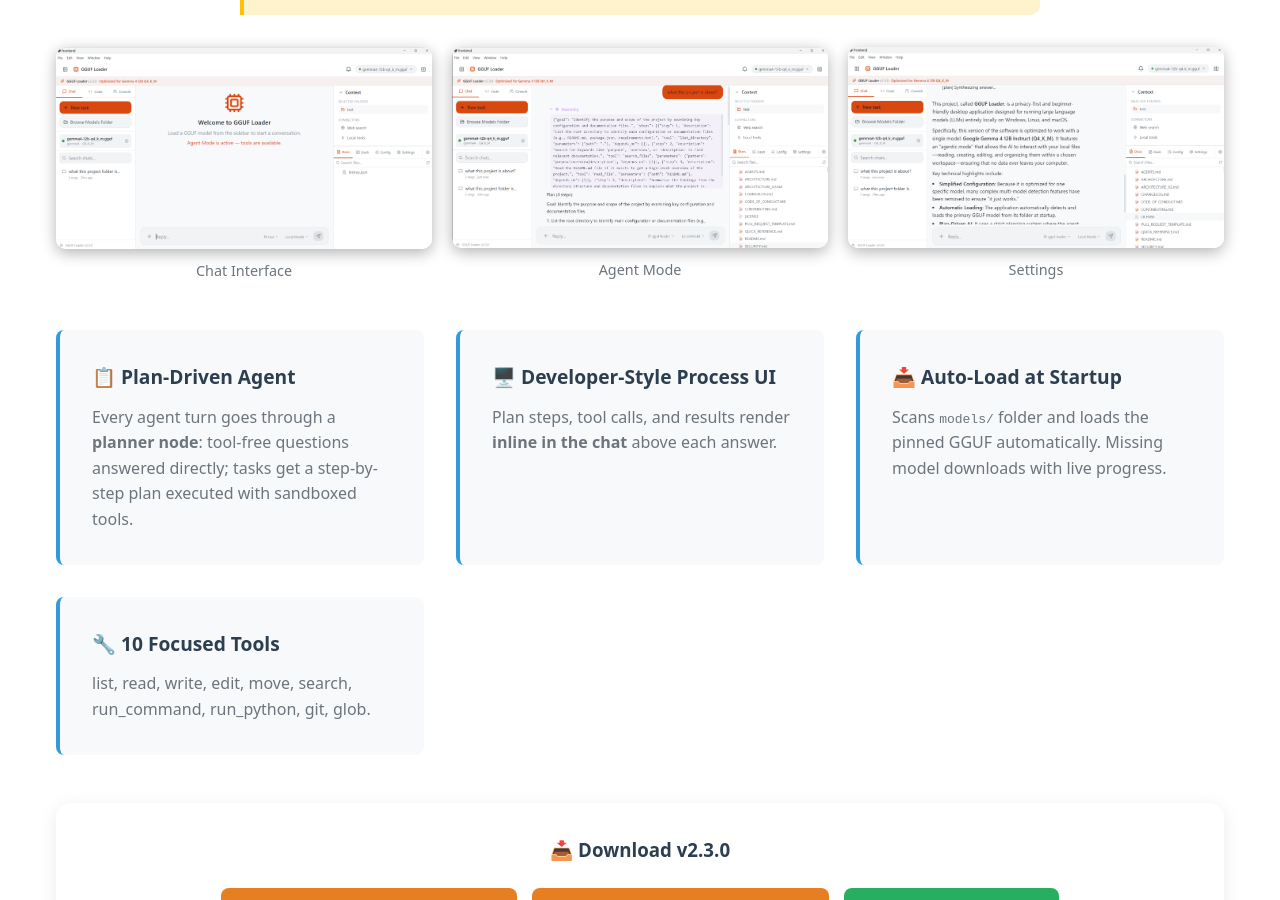
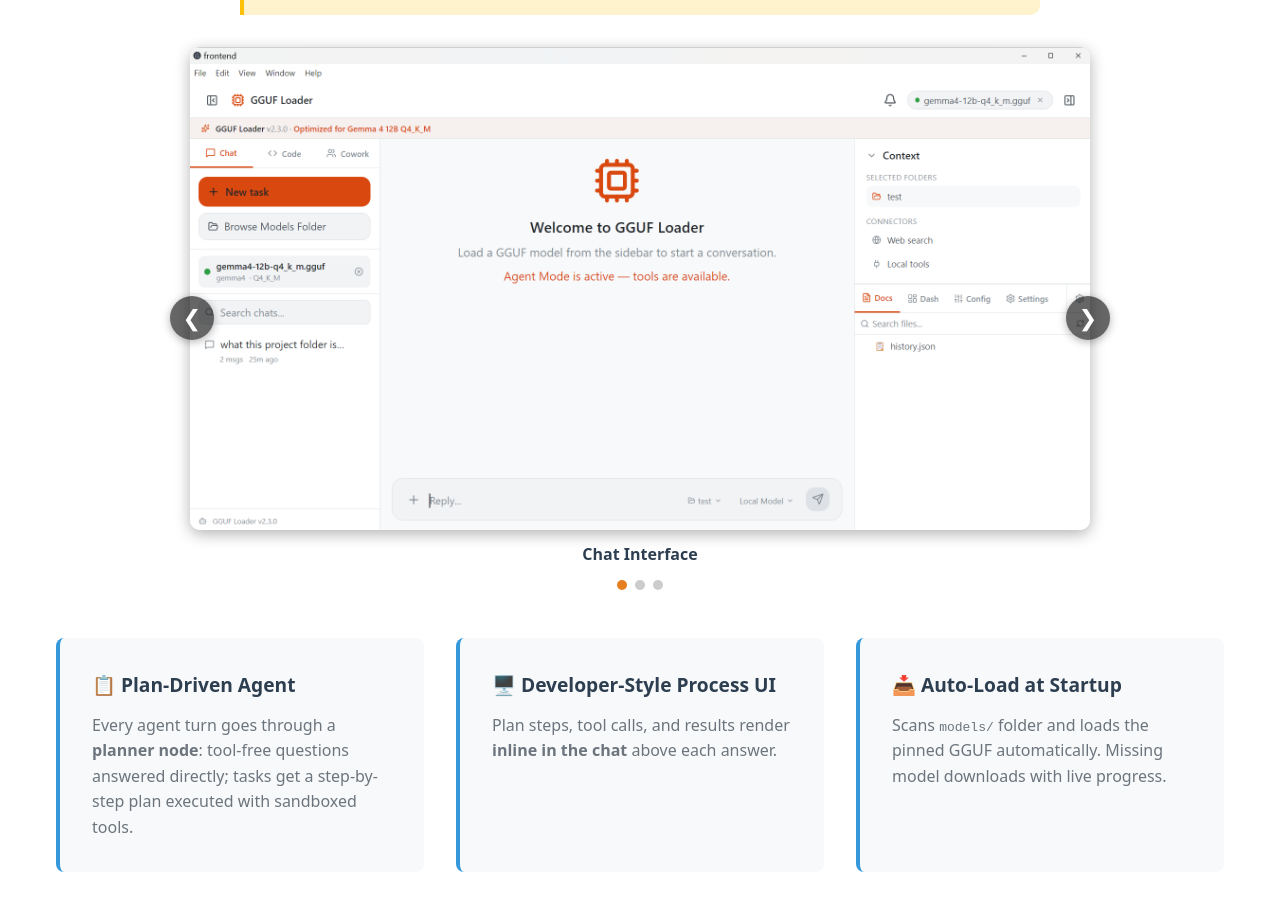
Before and after one commit to GGUFloader/ggufloader.github.io, a Jekyll site: the page index.html, which Jekyll copies as it is, in a window 1280 px wide and 900 px high, scrolled down 948 px. Built offline with Jekyll 4.4.1, drawn with Linux system fonts in a browser that asks for light colours.

Commit message:
feat: replace v2.3.0 screenshots grid with a full-width carousel
Shows one big screenshot at a time with left/right arrow buttons and
dot indicators. Smooth fade transition between slides. Images have
inline opacity:1 to bypass the styles.min.css lazy-load hiding rule.

🤖 Generated with Codebuff
Co-Authored-By: Codebuff <noreply@codebuff.com>

```diff
--- a/index.html
+++ b/index.html
@@ -2448,21 +2448,50 @@
                 <p class="version-subtitle" style="text-align: center; max-width: 800px; margin: 0 auto 1rem auto;">Released September 11, 2026 · Plan-driven agent, developer-style process UI, auto-load at startup.</p>
                 <blockquote class="version-note version-note--testing" style="text-align: center; padding: 15px 20px; margin: 0 auto 2rem auto; max-width: 800px;">⚠️ <strong>Testing Release:</strong> Temporarily optimized for Gemma 4 12B Instruct Q4_K_M. Universal model support returns next release.</blockquote>
 
-                <!-- v2.3.0 Screenshots -->
-                <div style="display: grid; grid-template-columns: 1fr 1fr 1fr; gap: 20px; margin: 2rem 0;">
-                    <div class="screenshot-item" style="text-align: center;">
-                        <img src="screenshots/screen1.png?v=2" alt="GGUF Loader v2.3.0 - Chat Interface" style="width: 100%; border-radius: 10px; box-shadow: 0 4px 15px rgba(0,0,0,0.3);" loading="lazy">
-                        <p class="screenshot-caption" style="margin-top: 10px; font-size: 0.9rem;">Chat Interface</p>
+                <!-- v2.3.0 Screenshots Carousel -->
+                <div id="screenshot-carousel" style="position: relative; max-width: 900px; margin: 2rem auto; text-align: center;">
+                    <div style="overflow: hidden; border-radius: 10px; box-shadow: 0 4px 15px rgba(0,0,0,0.3);">
+                        <img id="carousel-img" src="screenshots/screen1.png?v=3" alt="GGUF Loader v2.3.0 Screenshot" style="width: 100%; display: block; opacity: 1 !important; transition: opacity 0.3s ease;">
                     </div>
-                    <div class="screenshot-item" style="text-align: center;">
-                        <img src="screenshots/screen2.png?v=2" alt="GGUF Loader v2.3.0 - Agent Mode" style="width: 100%; border-radius: 10px; box-shadow: 0 4px 15px rgba(0,0,0,0.3);" loading="lazy">
-                        <p class="screenshot-caption" style="margin-top: 10px; font-size: 0.9rem;">Agent Mode</p>
-                    </div>
-                    <div class="screenshot-item" style="text-align: center;">
-                        <img src="screenshots/screen3.png?v=2" alt="GGUF Loader v2.3.0 - Settings" style="width: 100%; border-radius: 10px; box-shadow: 0 4px 15px rgba(0,0,0,0.3);" loading="lazy">
-                        <p class="screenshot-caption" style="margin-top: 10px; font-size: 0.9rem;">Settings</p>
-                    </div>
+                    <p id="carousel-caption" style="margin-top: 12px; font-size: 1rem; font-weight: 600;">Chat Interface</p>
+                    <button onclick="carouselPrev()" style="position: absolute; top: 50%; left: -20px; transform: translateY(-50%); width: 44px; height: 44px; border-radius: 50%; border: none; background: rgba(0,0,0,0.6); color: white; font-size: 1.4rem; cursor: pointer; display: flex; align-items: center; justify-content: center; box-shadow: 0 2px 8px rgba(0,0,0,0.3);">&#10094;</button>
+                    <button onclick="carouselNext()" style="position: absolute; top: 50%; right: -20px; transform: translateY(-50%); width: 44px; height: 44px; border-radius: 50%; border: none; background: rgba(0,0,0,0.6); color: white; font-size: 1.4rem; cursor: pointer; display: flex; align-items: center; justify-content: center; box-shadow: 0 2px 8px rgba(0,0,0,0.3);">&#10095;</button>
+                    <div id="carousel-dots" style="margin-top: 12px; display: flex; gap: 8px; justify-content: center;"></div>
                 </div>
+                <script>
+                    (function() {
+                        var slides = [
+                            { src: 'screenshots/screen1.png?v=3', caption: 'Chat Interface' },
+                            { src: 'screenshots/screen2.png?v=3', caption: 'Agent Mode' },
+                            { src: 'screenshots/screen3.png?v=3', caption: 'Settings' }
+                        ];
+                        var current = 0;
+                        var img = document.getElementById('carousel-img');
+                        var caption = document.getElementById('carousel-caption');
+                        var dots = document.getElementById('carousel-dots');
+                        slides.forEach(function(_, i) {
+                            var d = document.createElement('span');
+                            d.style.cssText = 'width:10px;height:10px;border-radius:50%;background:' + (i === 0 ? '#e67e22' : '#ccc') + ';cursor:pointer;transition:background 0.3s;';
+                            d.onclick = function() { goTo(i); };
+                            dots.appendChild(d);
+                        });
+                        function goTo(n) {
+                            current = n;
+                            img.style.opacity = '0';
+                            setTimeout(function() {
+                                img.src = slides[current].src;
+                                caption.textContent = slides[current].caption;
+                                var allDots = dots.children;
+                                for (var i = 0; i < allDots.length; i++) {
+                                    allDots[i].style.background = i === current ? '#e67e22' : '#ccc';
+                                }
+                                img.style.opacity = '1';
+                            }, 200);
+                        }
+                        window.carouselNext = function() { goTo((current + 1) % slides.length); };
+                        window.carouselPrev = function() { goTo((current - 1 + slides.length) % slides.length); }
+                    })();
+                </script>
 
                 <!-- v2.3.0 Features -->
                 <div class="features-grid" style="margin-top: 3rem;">
@@ -2506,7 +2535,7 @@
 
                 <!-- v2.2.0 Screenshot -->
                 <div class="screenshot-item" style="text-align: center; margin: 2rem 0;">
-                    <img src="ggufloader_screen.png" alt="GGUF Loader v2.2.0 - Universal Model Loader Interface" style="max-width: 100%; border-radius: 10px; box-shadow: 0 4px 20px rgba(0,0,0,0.3);" loading="lazy">
+                    <img src="ggufloader_screen.png" alt="GGUF Loader v2.2.0 - Universal Model Loader Interface" style="max-width: 100%; border-radius: 10px; box-shadow: 0 4px 20px rgba(0,0,0,0.3); opacity: 1 !important;" loading="lazy">
                     <p class="screenshot-caption" style="margin-top: 10px; font-size: 0.9rem;">v2.2.0 — Universal Model Loader Interface</p>
                 </div>
 
```
